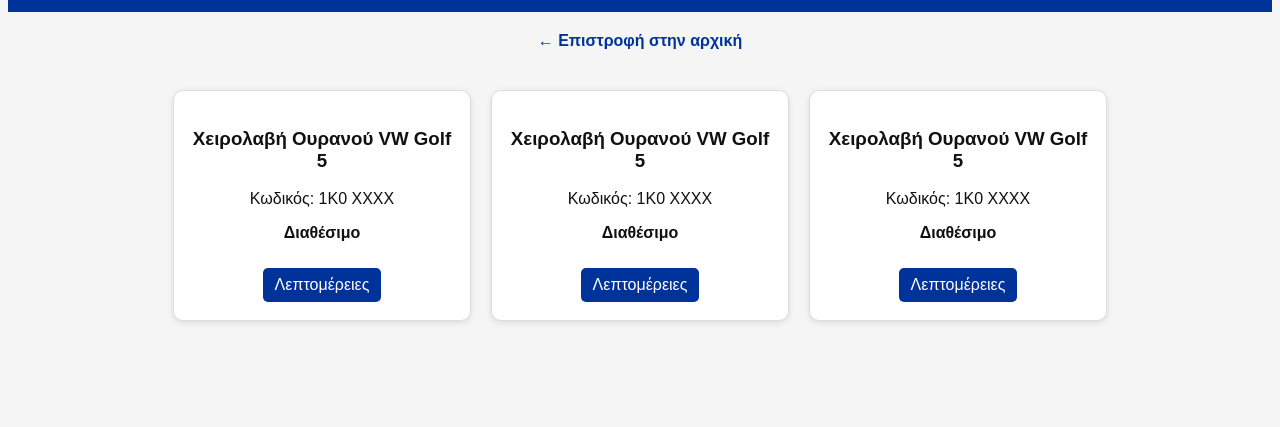
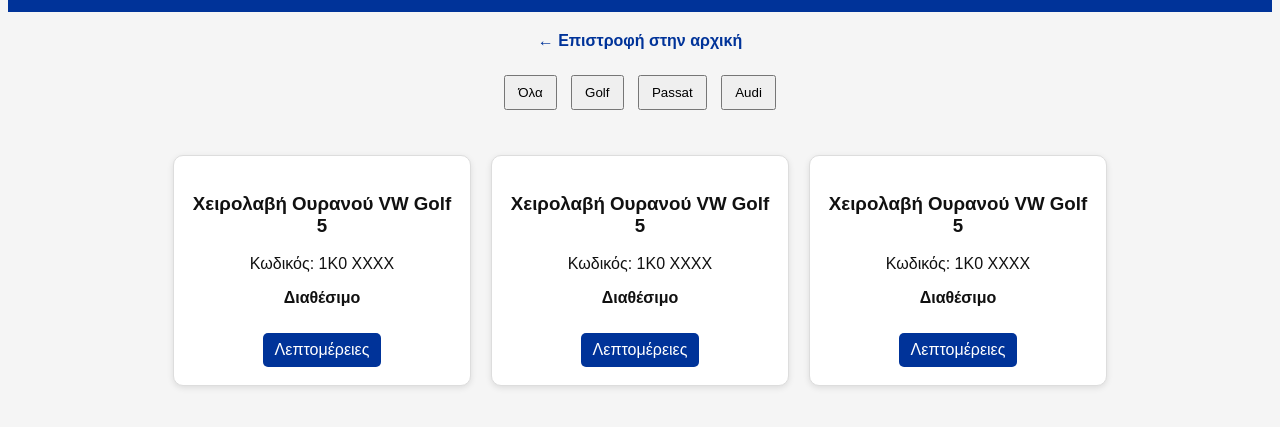
Before and after one commit to vwtheocar/vwtheocar.github.io, a plain HTML site: page doors.html in a window 1280 px wide. Shown: the part 165-592 px from the top of the page. Drawn offline with Linux system fonts and the light colour scheme.

Commit message:
Update doors.html

```diff
--- a/doors.html
+++ b/doors.html
@@ -17,6 +17,12 @@
       ← Επιστροφή στην αρχική
     </a>
   </p>
+  <div style="margin-top: 20px;">
+  <button onclick="filterCards('all')" style="padding:8px 12px; margin:5px;">Όλα</button>
+  <button onclick="filterCards('golf')" style="padding:8px 12px; margin:5px;">Golf</button>
+  <button onclick="filterCards('passat')" style="padding:8px 12px; margin:5px;">Passat</button>
+  <button onclick="filterCards('audi')" style="padding:8px 12px; margin:5px;">Audi</button>
+</div>
 
   <!-- CONTENT -->
   <div style="text-align: center; margin-top: 40px;">
```
